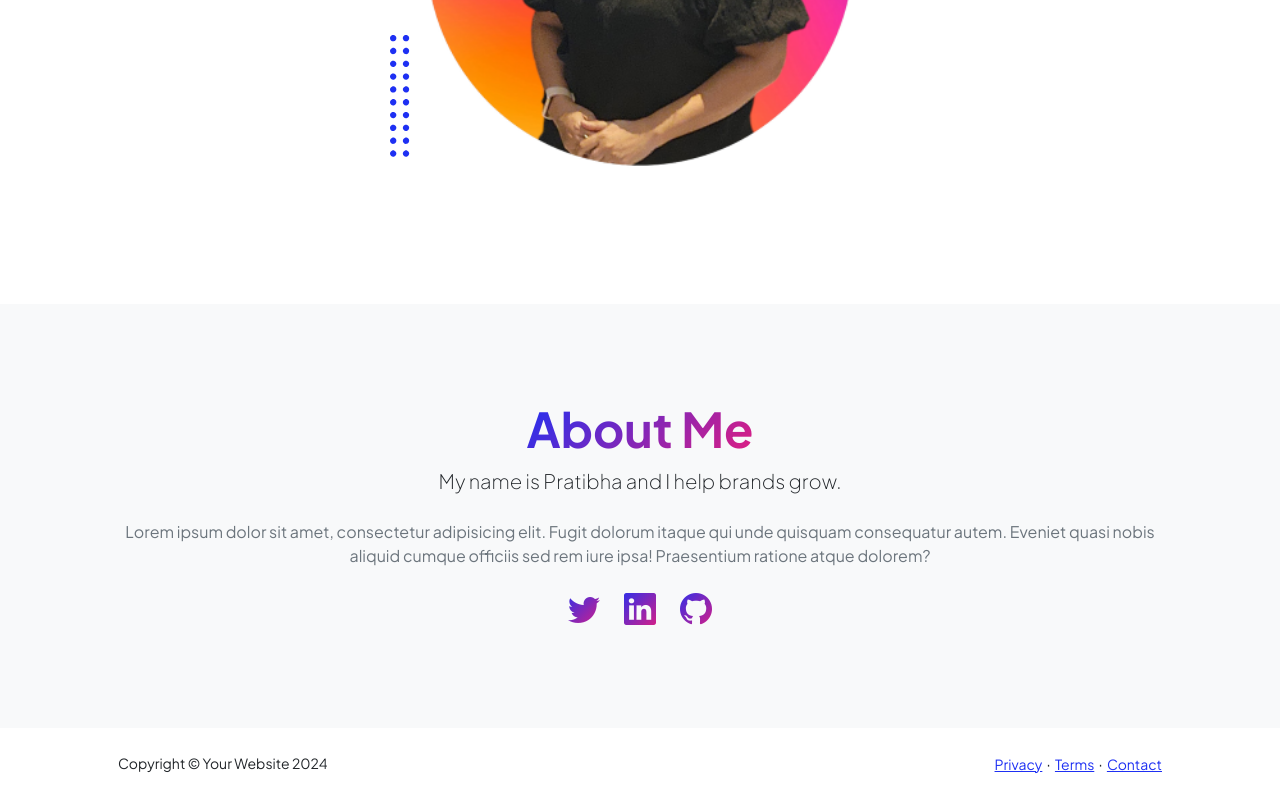
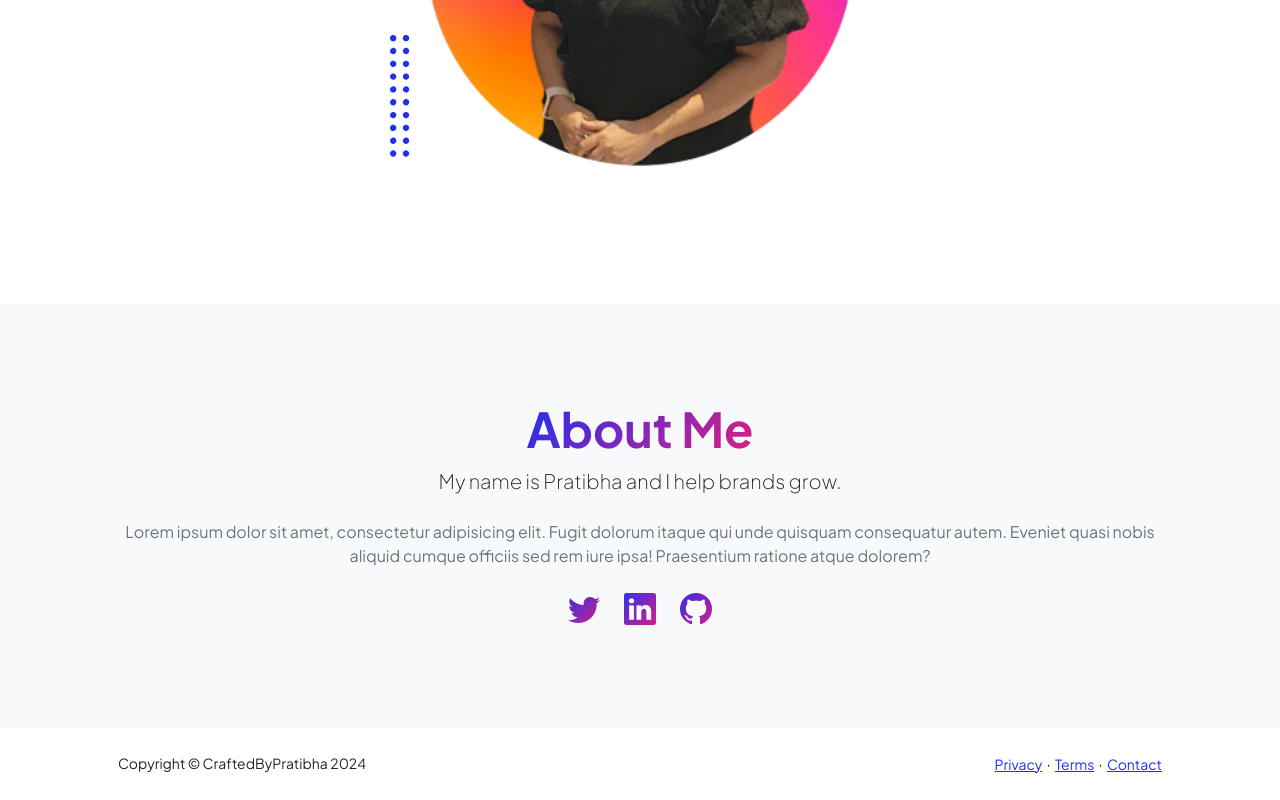
Before and after one commit to PratibhaRepos1/crafted-by-pratibha, an Angular app: page / in a window 1280 px wide. Shown: the part 761-1561 px from the top of the page. Built offline with nearby package versions, Linux system fonts and the light colour scheme.

Commit message:
footer text changes

```diff
--- a/src/app/components/footer/footer.component.html
+++ b/src/app/components/footer/footer.component.html
@@ -5,7 +5,7 @@
       class="row align-items-center justify-content-between flex-column flex-sm-row"
     >
       <div class="col-auto">
-        <div class="small m-0">Copyright &copy; Your Website 2024</div>
+        <div class="small m-0">Copyright &copy; CraftedByPratibha 2024</div>
       </div>
       <div class="col-auto">
         <a class="small" href="#!">Privacy</a>
--- a/src/app/components/resume/resume.component.html
+++ b/src/app/components/resume/resume.component.html
@@ -339,7 +339,7 @@
           class="row align-items-center justify-content-between flex-column flex-sm-row"
         >
           <div class="col-auto">
-            <div class="small m-0">Copyright &copy; Your Website 2023</div>
+            <div class="small m-0">Copyright &copy; CraftedByPratibha 2024</div>
           </div>
           <div class="col-auto">
             <a class="small" href="#!">Privacy</a>
```
